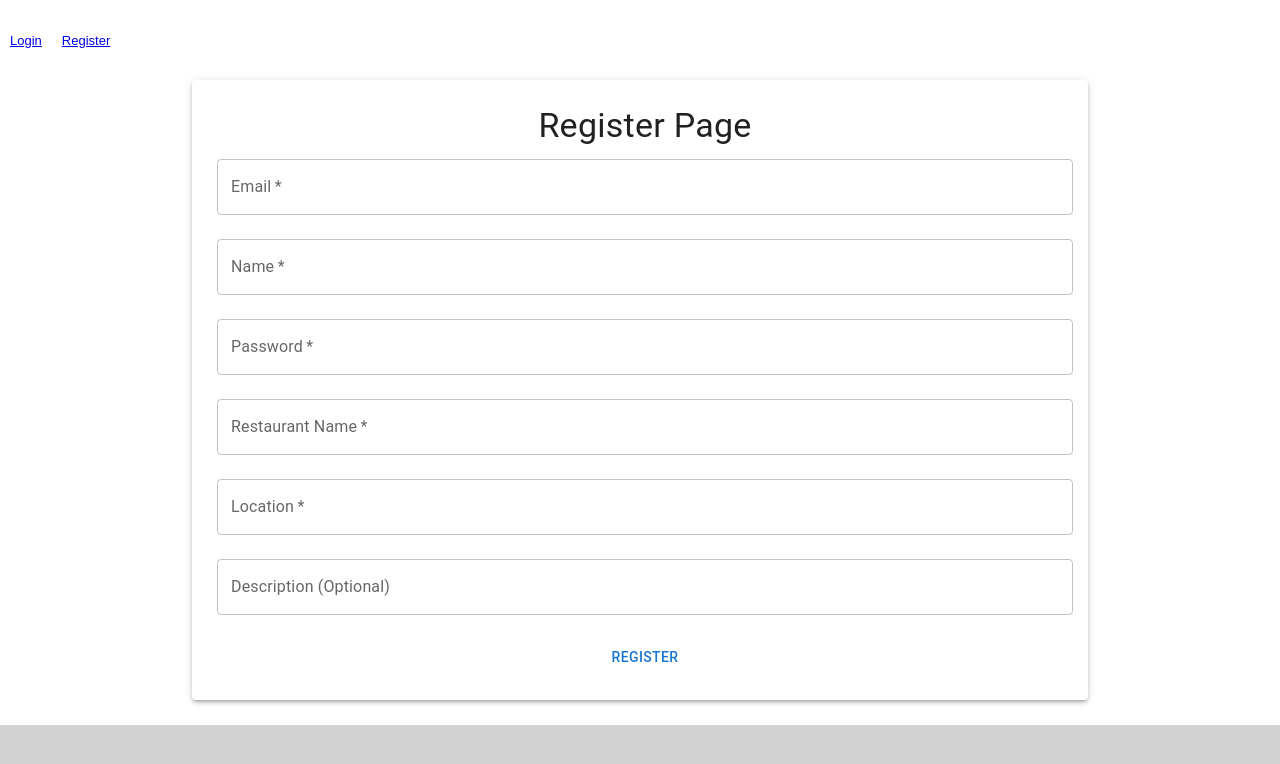
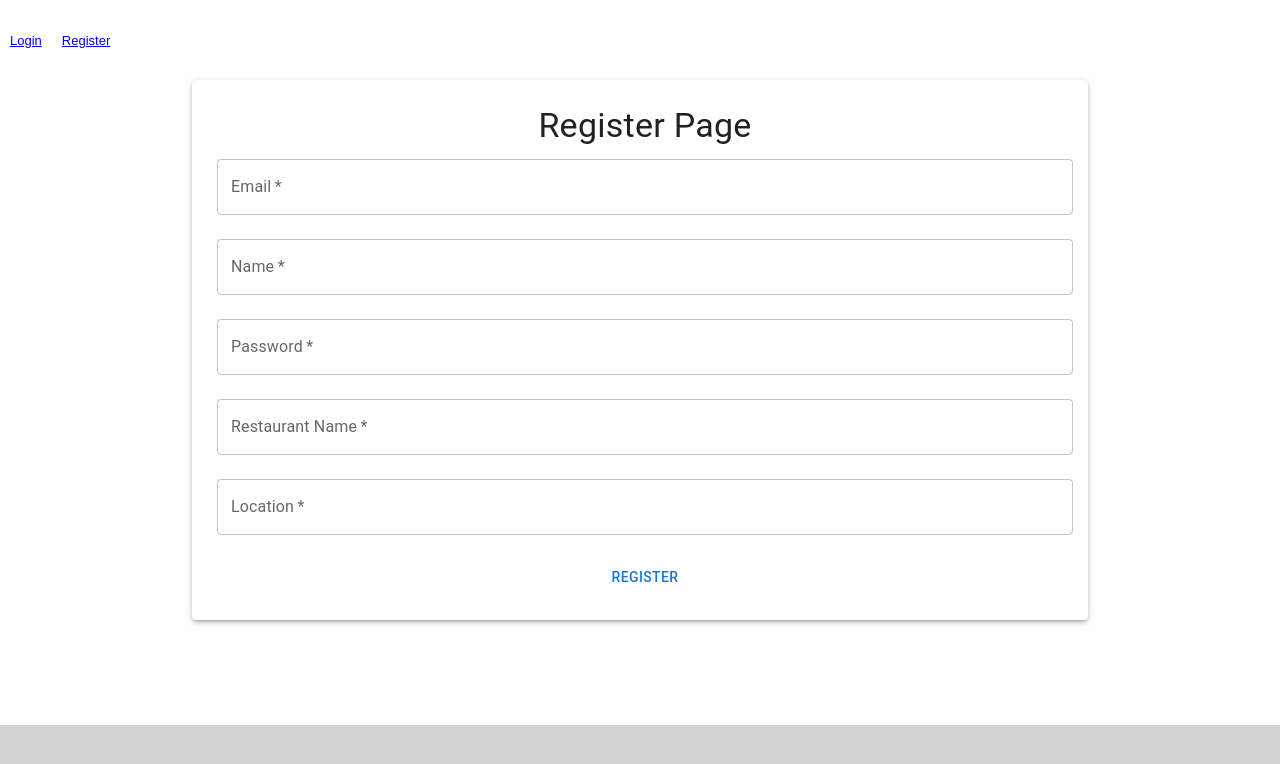
Before and after one commit to JStarL/capstone-project, a React (Create React App) app in the folder frontend/my-app/: page /register in a window 1280 px wide. Shown: the top 764 px of the page. Built offline with nearby package versions, Linux system fonts and the light colour scheme.

Commit message:
Remove descrptions from register form

```diff
--- a/frontend/my-app/src/pages/RegisterPage.jsx
+++ b/frontend/my-app/src/pages/RegisterPage.jsx
@@ -67,13 +67,6 @@ function RegisterPage ({ onSuccess }) {
       fullWidth
       value={location}
     />
-    <TextField label='Description (Optional)'
-      onChange={e => setDescription(e.target.value)}
-      variant="outlined"
-      sx={{ mb: 3 }}
-      fullWidth
-      value={description}
-    />
     <Button onClick={register}>Register</Button>
     </form>
   </Paper>
```
